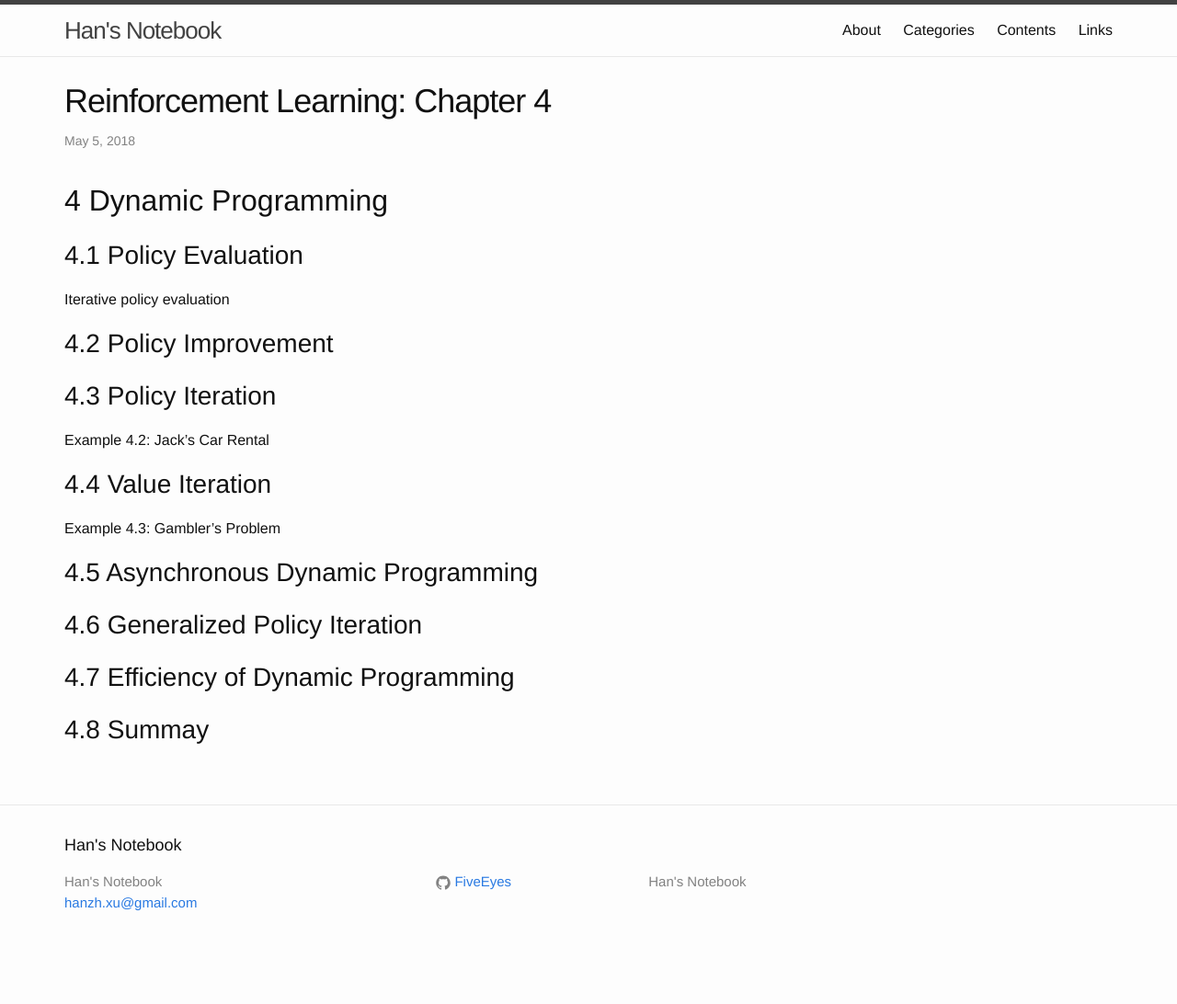
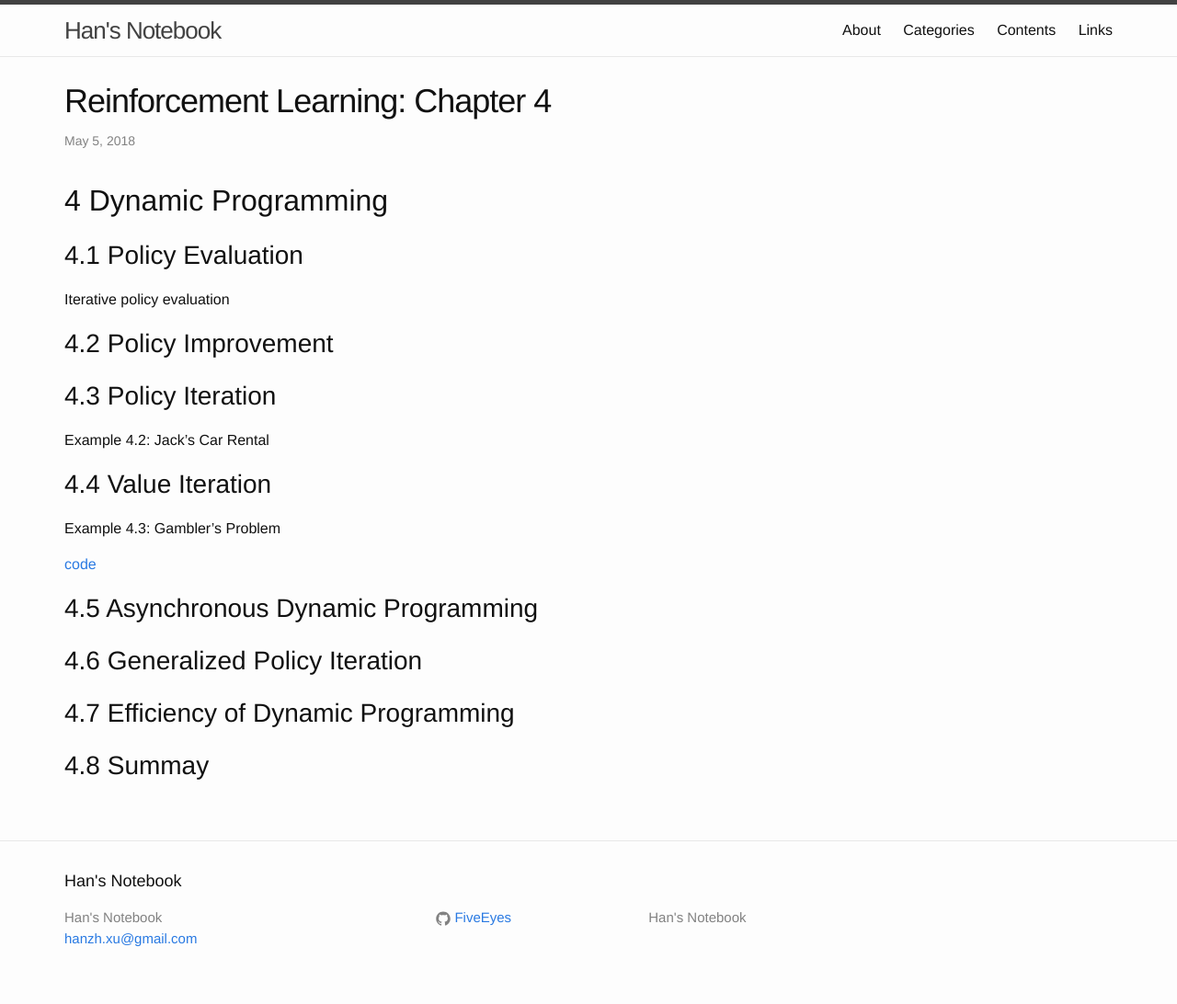
Before and after one commit to FiveEyes/FiveEyes.github.io, a Jekyll site: the page built from _posts/reinforcementlearningbook/2018-05-05-Sutton-Book-4.md, in a window 1280 px wide. Shown: the whole page at 92% size. Built offline with Jekyll 4.4.1, drawn with Linux system fonts in a browser that asks for light colours; before the commit the page ends 1053 px from its top, so only the background shows below that.

Commit message:
Update 2018-05-05-Sutton-Book-4.md

```diff
--- a/_posts/reinforcementlearningbook/2018-05-05-Sutton-Book-4.md
+++ b/_posts/reinforcementlearningbook/2018-05-05-Sutton-Book-4.md
@@ -21,6 +21,8 @@ Example 4.2: Jack's Car Rental
 
 Example 4.3: Gambler's Problem
 
+[code]({{ site.url }}/assets/code/GamblersProblem.ipynb)
+
 ## 4.5 Asynchronous Dynamic Programming
 
 ## 4.6 Generalized Policy Iteration
```
